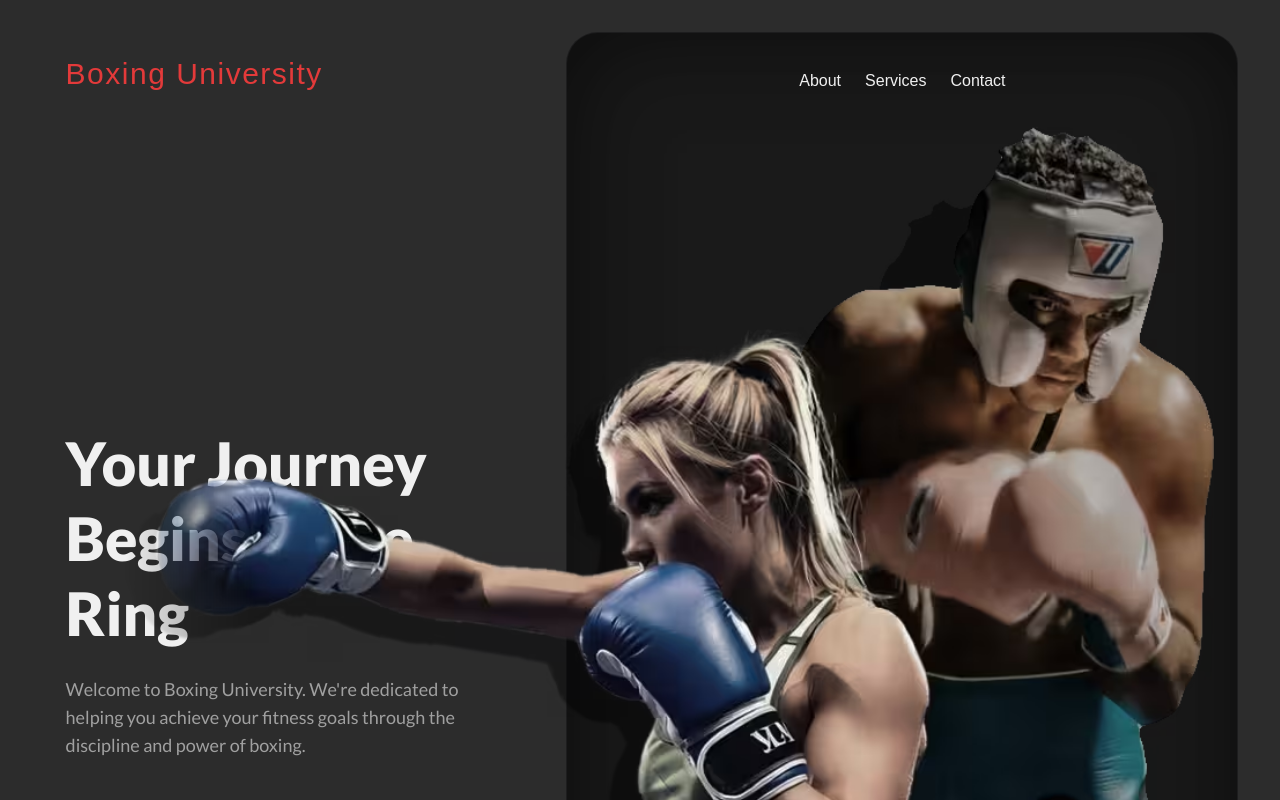
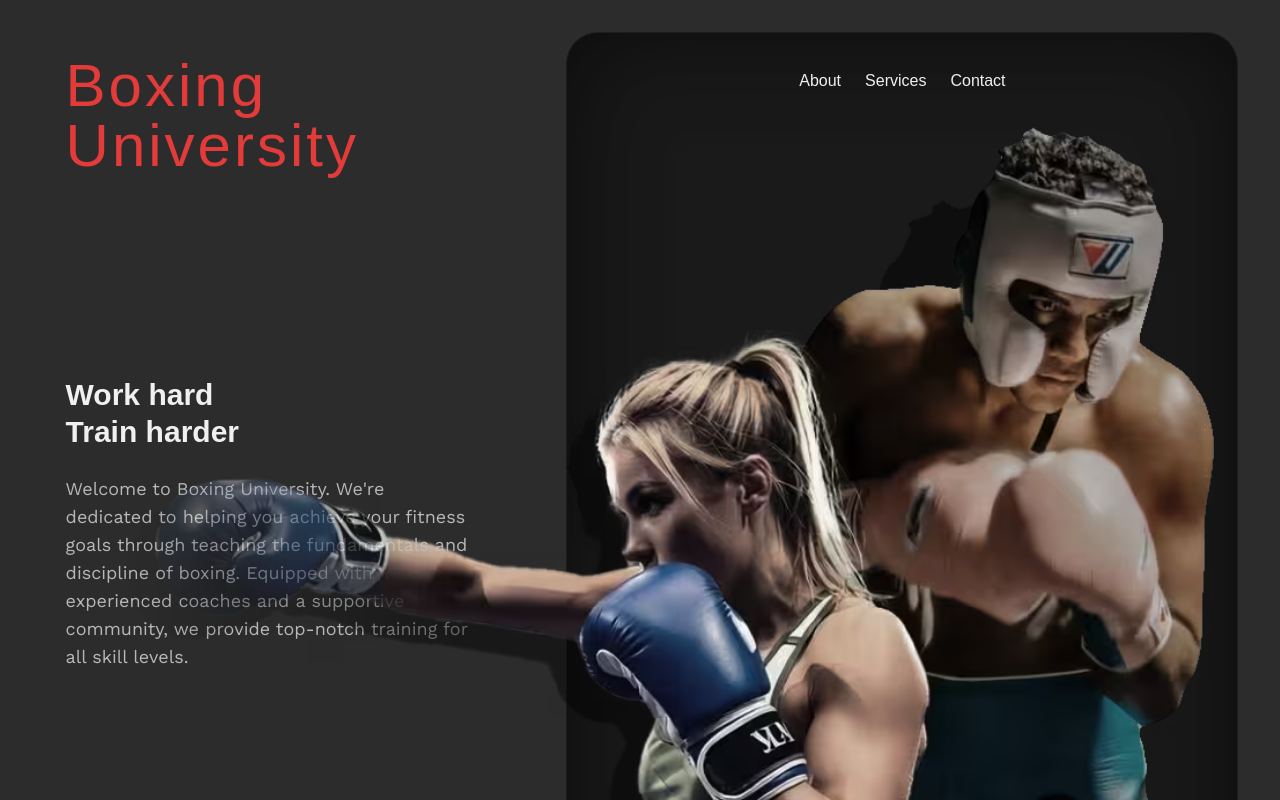
Before and after one commit to roycevanle/boxing-u-website, a website: page index.html in a window 1280 px wide. Shown: the top 800 px of the page. Drawn offline with nearby package versions, Linux system fonts and the light colour scheme; a web font is replaced by a local one.

Commit message:
edited title h1 to be bigger than h2, also turned h2 to be the same font for consistency & clarity, then changed font of p tags to be Work Sans as well as changing the color for better readibility & contrast

```diff
--- a/css/input.css
+++ b/css/input.css
@@ -1,22 +1,22 @@
-@import url('https://fonts.googleapis.com/css2?family=BBH+Bartle&family=Lato:ital,wght@0,100;0,300;0,400;0,700;0,900;1,100;1,300;1,400;1,700;1,900&display=swap');
+@import url('https://fonts.googleapis.com/css2?family=BBH+Bartle&family=Inter:ital,opsz,wght@0,14..32,100..900;1,14..32,100..900&family=Lato:ital,wght@0,100;0,300;0,400;0,700;0,900;1,100;1,300;1,400;1,700;1,900&family=Work+Sans:ital,wght@0,100..900;1,100..900&display=swap');
 @import "tailwindcss";
 
 @theme {
   --color-primary-bg: #1A1A1A;        /* Darkest background color (Black/Dark Gray) */
   --color-secondary-bg: #2C2C2C;      /* Secondary background for sections (Lighter Dark Gray) */
-  --color-secondary-text: #A0A0A0;    /* Muted text color (Medium Gray) */
+  --color-secondary-text: #B8B8B8;    /* Muted text color (Medium Gray) */
   --color-accent-red: #E33A3A;        /* Vibrant action color (Red) */
   --color-text-white: #F0F0F0;        /* Main text color (Off-White) */
 }
 
 @layer base {
   p {
-    font-family: "Lato", sans-serif;
+    font-family: "Work Sans", sans-serif;
     font-weight: 400;
     font-style: normal;
   }
-  h2 {
-    font-family: "Lato", sans-serif;
+  h1 {
+    font-family: "Inter", sans-serif;
     font-weight: 400;
     font-style: normal;
   }
--- a/index.html
+++ b/index.html
@@ -22,28 +22,28 @@
         <!-- Hero section -->
         <section
             class="relative flex flex-col md:flex-row min-h-dvh w-full items-center justify-center p-4 gap-4 md:bg-secondary-bg">
-            <div class="w-full max-w-7xl flex flex-col md:flex-row gap-4">
+            <div class="w-full max-w-[120rem] flex flex-col md:flex-row gap-4">
                 <!-- Left Side -->
                 <div
                     class="hero-col flex justify-end my-10 min-h-[90dvh] md:flex-[1.5] md:justify-between md:min-h-275 p-6 custom-poly md:[clip-path:none] md:aspect-auto">
                     <div>
                         <h1
-                            class="hidden md:block navbar-header text-xl md:text-3xl font-bold text-accent-red tracking-wider">
+                            class="hidden md:block navbar-header text-xl md:text-6xl font-bold text-accent-red tracking-wider">
                             Boxing University
                         </h1>
                     </div>
                     <!-- Call To Action -->
                     <div class="hidden md:block mt-4">
-                        <h2 class="text-5xl md:text-6xl font-extrabold leading-tight">
-                            Your Journey
+                        <h2 class="font-bartle text-5xl md:text-3xl font-extrabold leading-tight">
+                            Work hard
                         </h2>
-                        <h2 class="text-5xl md:text-6xl mb-6 font-extrabold leading-tight">
-                            Begins in the Ring
+                        <h2 class="font-bartle text-5xl md:text-3xl mb-6 font-extrabold leading-tight">
+                            Train harder
                         </h2>
                         <p class="text-sm md:text-lg text-secondary-text max-w-xl">
                             Welcome to Boxing University. We're dedicated to helping you achieve your fitness goals
-                            through
-                            the discipline and power of boxing.
+                            through teaching the fundamentals and discipline of boxing. Equipped with experienced
+                            coaches and a supportive community, we provide top-notch training for all skill levels.
                         </p>
                     </div>
                     <!-- Mobile Hero Section -->
@@ -59,10 +59,10 @@
                         </h1>
                     </div>
                     <!-- Statistics -->
-                    <!-- <a href="#"
-                    class="max-[10%] w-30 text-center grow-0 px-5 py-2 font-semibold text-sm text-accent-red border border-accent-red rounded-full hover:bg-accent-red hover:text-text-white transition-colors">
-                    Learn More
-                </a> -->
+                    <a href="#"
+                        class="max-[10%] w-30 text-center grow-0 px-5 py-2 font-semibold text-sm text-accent-red border border-accent-red rounded-full hover:bg-accent-red hover:text-text-white transition-colors">
+                        Learn More
+                    </a>
                 </div>
 
                 <!-- Right Side -->
@@ -71,7 +71,8 @@
                     <picture>
                         <source type="image/avif" srcset="imgs/tryCutout2.avif">
                         <source type="image/webp" srcset="imgs/tryCutout2.webp">
-                        <img class="absolute bottom-0 right-0 h-full w-auto max-w-none z-0 pointer-events-none [mask-image:linear-gradient(to_right,transparent,black_12%)]" src="imgs/tryCutout2.png" alt="Two boxers with a focused look and pose">
+                        <img class="absolute bottom-0 right-0 h-full w-auto max-w-none z-0 pointer-events-none [mask-image:linear-gradient(to_right,transparent,black_30%)]"
+                            src="imgs/geminiHero.png" alt="Two boxers with a focused look and pose">
                     </picture>
                     <div class="relative z-10 flex justify-center p-6">
                         <!-- Desktop navigation links -->
```
Also changed, not shown: css/output.css.
